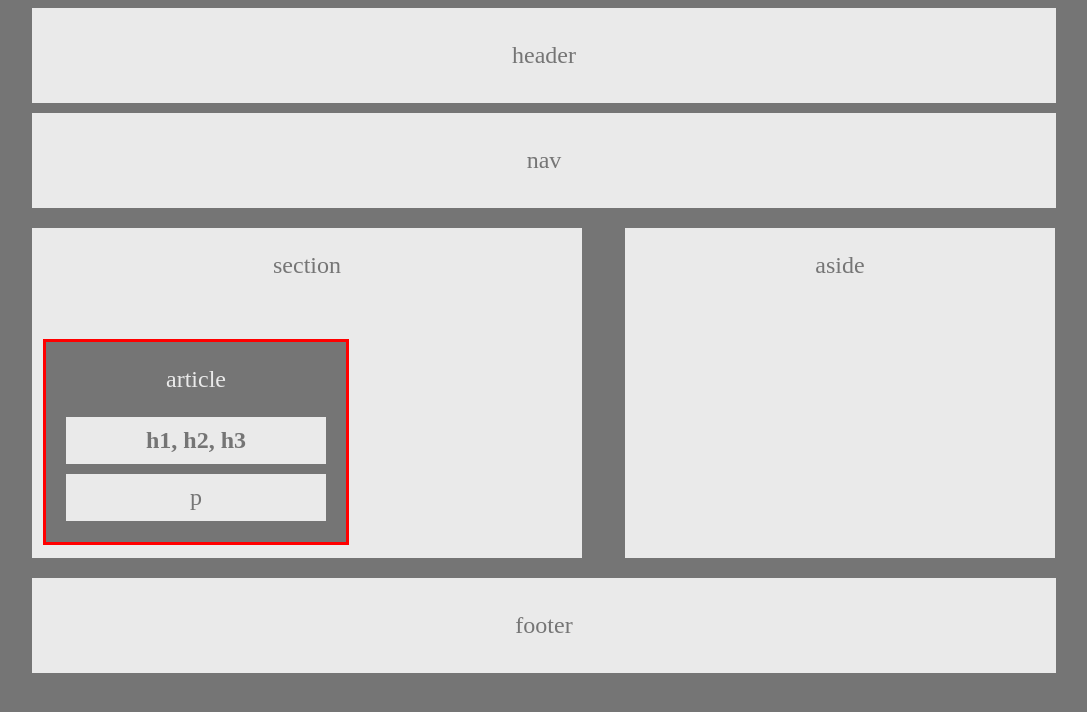
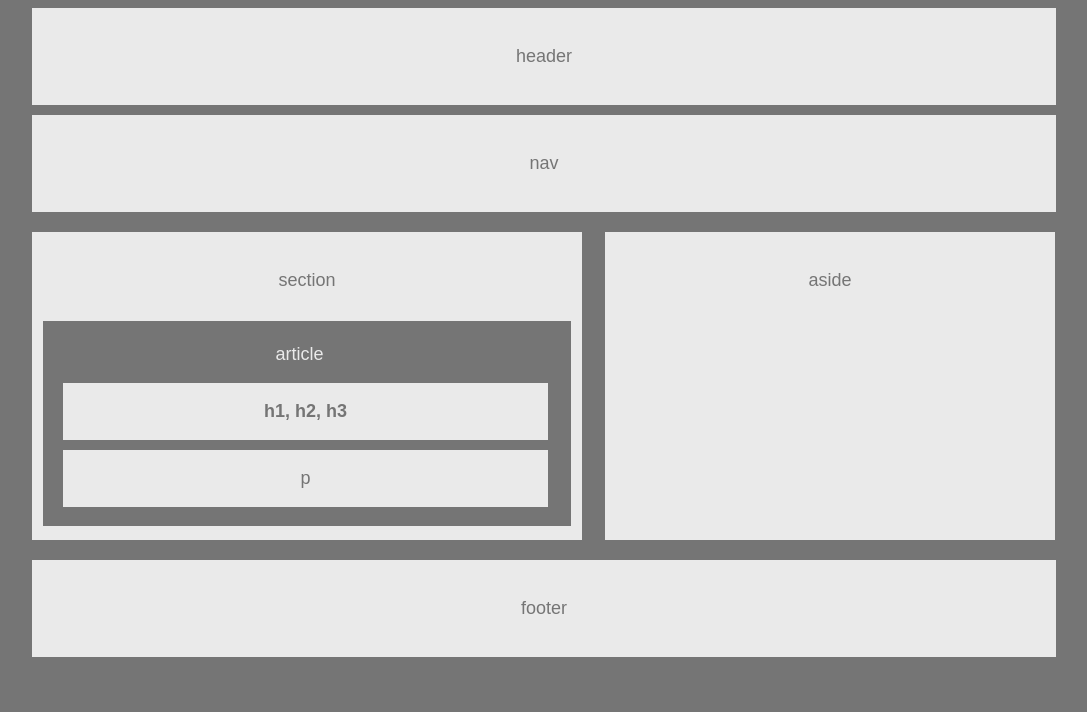
Before and after one commit to yutsukushi/HW-Wireframe, a plain HTML site: page index.html in a window 1280 px wide. Shown: the whole page, without its empty margins (96-1183 px from the left). Drawn offline with Linux system fonts and the light colour scheme.

Commit message:
New edits

```diff
--- a/index.html
+++ b/index.html
@@ -27,7 +27,7 @@
 
             <article>
                 <p>article</p>
-                <h2 class="lgrey-box">h1, h2, h3</h2>
+                <strong><p class="lgrey-box">h1, h2, h3</p></strong>
                 <p class="lgrey-box">p</p>
             </article>
 
--- a/style.css
+++ b/style.css
@@ -13,57 +13,61 @@ body {
 
 p {
     text-align: center;
-    font-size: 24px;
+    font-size: 18px;
+    font-family: Arial, Helvetica, sans-serif;
 }
 
 header {
     margin: 0;
-    padding: 10px;
+    padding: 20px;
     color: #757575;
 }
 
 nav {
     margin: 10px 0 10px 0;
-    padding: 10px;
+    padding: 20px;
     color: #757575;
 }
 
 article {
-    width: 300px;
+    width: 513px;
     height: 200px;
     background-color: #757575;
-    margin: 60px 0 0 11px;
+    margin: 30px 0 0 11px;
+    padding: 5px 15px 0 0;
     color:  #eaeaea;
-    border: solid red;
 }
 
 .lgrey-box {
     background-color: #eaeaea;
     color: #757575;
     text-align: center;
-    padding: 10px;
-    margin: 10px 20px 10px 20px;
+    padding: 18px;
+    margin: 0 8px 10px 20px;
+    display: block;
 }
 
 #sect-art {
     width: 550px;
-    height: 330px;
+    height: 288px;
     margin: 10px 5px 0 0;
+    padding: 20px 0 0 0;
     color: #757575;
     float: left;
 }
 
 #aside-box {
-    width: 430px;
-    height: 330px;
+    width: 450px;
+    height: 288px;
     color:  #757575;
     float: left;
-    margin: 10px 0 20px 38px;
+    margin: 10px 0 20px 18px;
+    padding: 20px 0 0 0;
 }
 
 footer {
     margin: 10px 0 10px 0;
-    padding: 10px;
+    padding: 20px;
     color: #757575;
     clear: both;
 }
```
